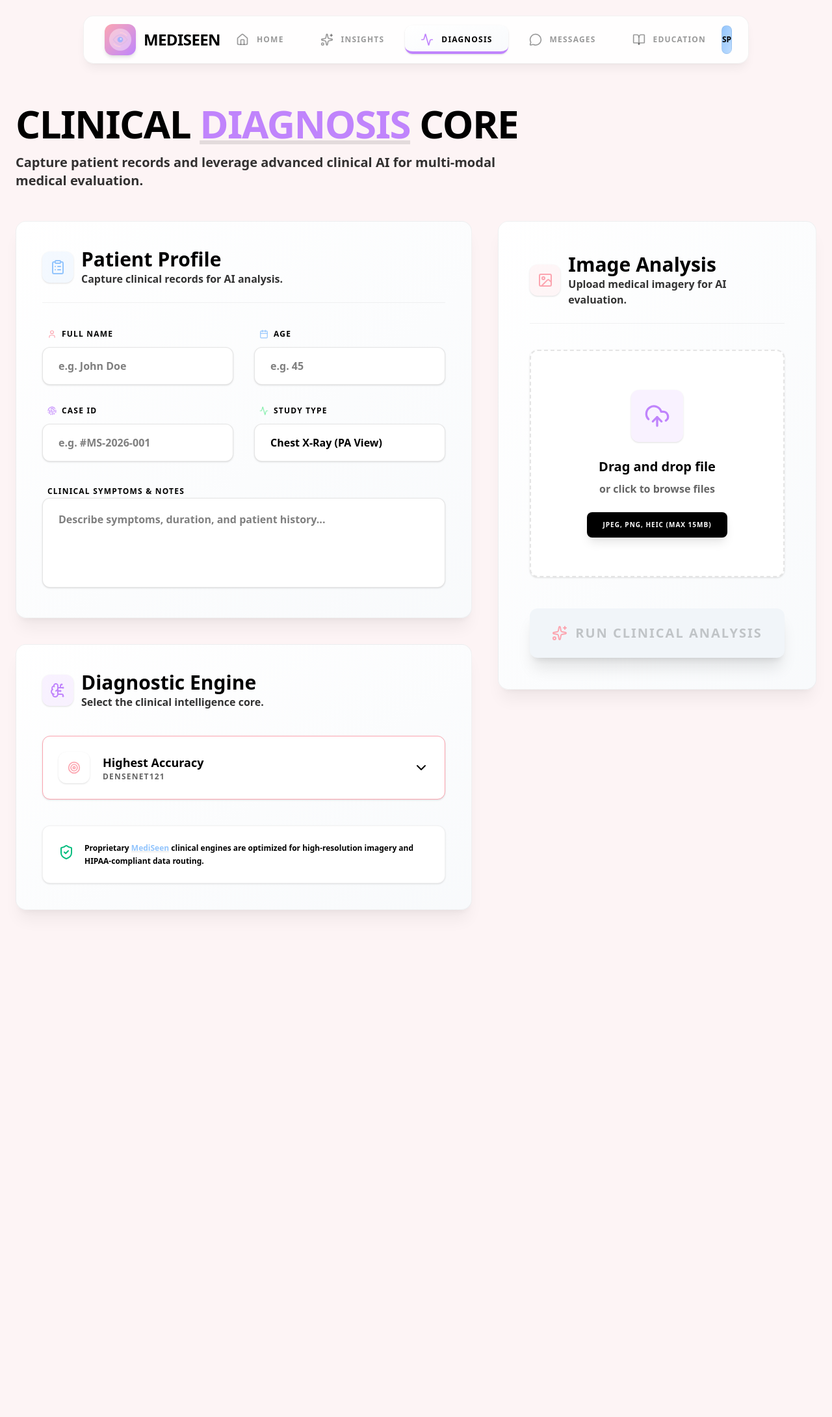
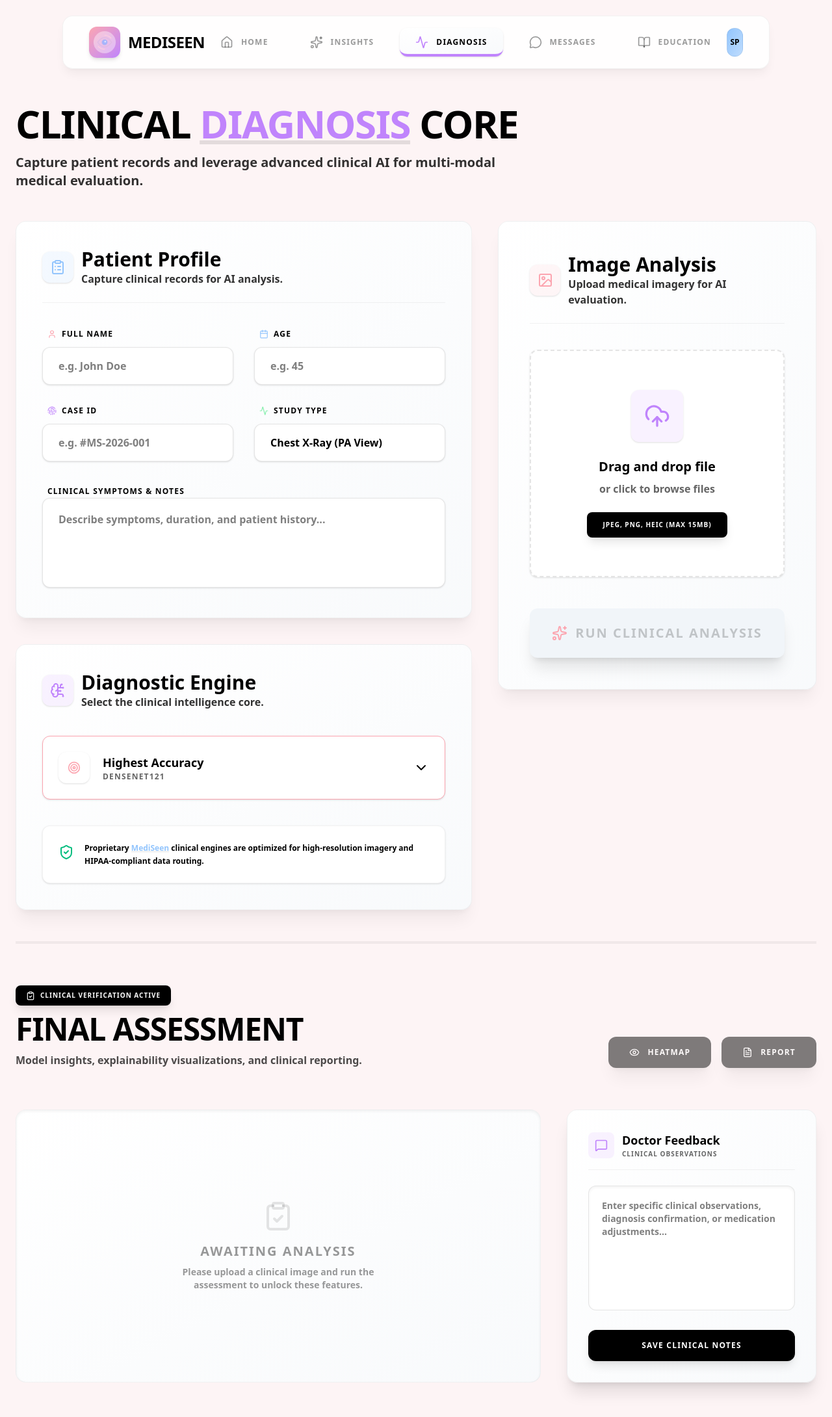
Before and after one commit to B-Acharekar/wiet-hackverse-2-0-hackathon-project-submission-aiml-701-wa05_hackmatrix, a Next.js app in the folder frontend/: page /diagnose in a window 1280 px wide. Shown: the top 2180 px of the page at 65% size. Before the commit the page ends 1576 px from the top, so only its background shows below. Built offline with nearby package versions, Linux system fonts and the light colour scheme.

Commit message:
feat: redesign ui to boxy style with heatmap and report features

```diff
--- a/frontend/app/components/HeatmapViewer.tsx
+++ b/frontend/app/components/HeatmapViewer.tsx
@@ -20,7 +20,7 @@ export default function HeatmapViewer({ originalImage, heatmapImage }: HeatmapVi
       viewport={{ once: true }}
       whileHover={{ y: -5 }}
       transition={{ duration: 0.6, ease: [0.22, 1, 0.36, 1] }}
-      className="w-full max-w-4xl mx-auto mt-8 bg-[#1E293B] rounded-3xl p-6 md:p-8 shadow-2xl border border-slate-800 transition-shadow duration-300"
+      className="w-full max-w-5xl mx-auto bg-slate-900 rounded-2xl p-8 md:p-10 shadow-2xl border border-white/10 transition-shadow duration-300"
     >
 
       {/* Header section */}
--- a/frontend/app/components/Navbar.tsx
+++ b/frontend/app/components/Navbar.tsx
@@ -26,8 +26,8 @@ export default function Navbar() {
   const pathname = usePathname()
 
   return (
-    <nav className="fixed top-6 left-1/2 -translate-x-1/2 z-50 w-[95%] max-w-5xl">
-      <div className="bg-white/90 backdrop-blur-xl border border-black/5 shadow-lg shadow-black/[0.05] rounded-2xl px-8 py-3 flex items-center justify-between">
+    <nav className="fixed top-6 left-1/2 -translate-x-1/2 z-50 w-[85%] max-w-6xl">
+      <div className="bg-white/90 backdrop-blur-xl border border-black/5 shadow-lg shadow-black/[0.05] rounded-2xl px-10 py-4 flex items-center justify-between">
         {/* Logo */}
         <Link href="/" className="flex items-center gap-3 group">
           <div className="w-12 h-12 rounded-xl bg-gradient-to-br from-pastel-pink to-pastel-violet flex items-center justify-center shadow-md group-hover:scale-105 transition-transform duration-500">
@@ -39,7 +39,7 @@ export default function Navbar() {
         </Link>
 
         {/* Navigation Tabs - Boxy Style */}
-        <div className="flex items-center gap-2">
+        <div className="flex items-center gap-4">
           {navItems.map((item) => {
             const isActive = item.path === "/"
               ? pathname === "/"
--- a/frontend/app/diagnose/page.tsx
+++ b/frontend/app/diagnose/page.tsx
@@ -60,16 +60,9 @@ export default function DiagnosePage() {
         </div>
       </div>
 
-      {/* Result Section (Full Width when analysis is done) */}
-      <AnimatePresence>
-        {analysisResult && (
-          <motion.div
-            initial={{ opacity: 0, y: 50 }}
-            animate={{ opacity: 1, y: 0 }}
-            exit={{ opacity: 0, scale: 0.95 }}
-            className="space-y-16 pt-16 border-t-4 border-black/5"
-          >
-            <div className="flex flex-col md:flex-row md:items-end justify-between gap-8">
+      {/* Result Section (Always visible containers, populated when analysis is done) */}
+      <div className="space-y-16 pt-16 border-t-4 border-black/5">
+        <div className="flex flex-col md:flex-row md:items-end justify-between gap-8">
                <div className="space-y-3">
                   <div className="inline-flex items-center gap-2 px-4 py-2 rounded-lg bg-black text-white text-[10px] font-black uppercase tracking-widest shadow-lg">
                     <ClipboardCheck className="w-3.5 h-3.5" /> Clinical Verification Active
@@ -82,29 +75,39 @@ export default function DiagnosePage() {
                <div className="flex flex-wrap gap-4">
                   <button
                     onClick={() => setShowHeatmap(!showHeatmap)}
-                    className={`flex items-center gap-3 px-8 py-4 rounded-xl font-black text-xs uppercase tracking-widest transition-all shadow-xl hover:scale-105 ${
+                    disabled={!analysisResult}
+                    className={`flex items-center gap-3 px-8 py-4 rounded-xl font-black text-xs uppercase tracking-widest transition-all shadow-xl hover:scale-105 disabled:opacity-50 disabled:cursor-not-allowed ${
                       showHeatmap ? 'bg-pastel-blue text-black border-2 border-black/10' : 'bg-black text-white'
                     }`}
                   >
                     <Eye className="w-4 h-4" />
-                    {showHeatmap ? 'Hide Heatmap' : 'Visual Heatmap'}
+                    {showHeatmap ? 'Hide Heatmap' : 'Heatmap'}
                   </button>
 
                   <button
                     onClick={() => setShowReport(!showReport)}
-                    className={`flex items-center gap-3 px-8 py-4 rounded-xl font-black text-xs uppercase tracking-widest transition-all shadow-xl hover:scale-105 ${
+                    disabled={!analysisResult}
+                    className={`flex items-center gap-3 px-8 py-4 rounded-xl font-black text-xs uppercase tracking-widest transition-all shadow-xl hover:scale-105 disabled:opacity-50 disabled:cursor-not-allowed ${
                       showReport ? 'bg-pastel-pink text-black border-2 border-black/10' : 'bg-black text-white'
                     }`}
                   >
                     <FileText className="w-4 h-4" />
-                    {showReport ? 'Hide Report' : 'Clinical Report'}
+                    {showReport ? 'Hide Report' : 'Report'}
                   </button>
                </div>
             </div>
 
             <div className="grid grid-cols-1 lg:grid-cols-3 gap-10">
                <div className="lg:col-span-2">
-                  <ResultPanel result={analysisResult} onReset={handleReset} />
+                  {analysisResult ? (
+                    <ResultPanel result={analysisResult} onReset={handleReset} />
+                  ) : (
+                    <div className="h-full min-h-[400px] w-full bg-gradient-to-br from-white to-slate-50 rounded-2xl p-10 md:p-12 shadow-inner border border-black/5 flex flex-col items-center justify-center text-center">
+                       <ClipboardCheck className="w-12 h-12 text-black/10 mb-4" />
+                       <h3 className="text-xl font-black text-black uppercase tracking-widest mb-2 opacity-40">Awaiting Analysis</h3>
+                       <p className="text-black font-bold text-sm max-w-xs opacity-40">Please upload a clinical image and run the assessment to unlock these features.</p>
+                    </div>
+                  )}
                </div>
 
                {/* DOCTOR FEEDBACK SECTION */}
@@ -115,7 +118,7 @@ export default function DiagnosePage() {
                         <MessageSquare className="w-5 h-5" />
                       </div>
                       <div>
-                        <h3 className="text-lg font-black text-black">Doctor's Feedback</h3>
+                        <h3 className="text-lg font-black text-black">Doctor Feedback</h3>
                         <p className="text-[10px] font-black text-black uppercase opacity-60 tracking-widest">Clinical Observations</p>
                       </div>
                     </div>
@@ -152,7 +155,7 @@ export default function DiagnosePage() {
 
             {/* CLINICAL REPORT PREVIEW */}
             <AnimatePresence>
-              {showReport && (
+              {showReport && analysisResult && (
                 <motion.section
                   initial={{ opacity: 0, scale: 0.98 }}
                   animate={{ opacity: 1, scale: 1 }}
@@ -242,9 +245,7 @@ export default function DiagnosePage() {
                 </motion.section>
               )}
             </AnimatePresence>
-          </motion.div>
-        )}
-      </AnimatePresence>
+      </div>
     </div>
   )
 }
--- a/frontend/app/page.tsx
+++ b/frontend/app/page.tsx
@@ -127,10 +127,10 @@ export default function Home() {
 
         <div className="grid grid-cols-1 lg:grid-cols-2 gap-10">
           {/* Lungs Knowledge Card */}
-          <Link href="/disease-info?id=pneumonia" className="group">
+          <Link href="/disease-info?id=pneumonia" className="group block h-full">
             <motion.div
               whileHover={{ y: -5 }}
-              className="bg-gradient-to-br from-white to-slate-50 rounded-2xl border border-black/10 p-10 flex items-center gap-10 shadow-sm hover:shadow-2xl transition-all duration-500 overflow-hidden relative"
+              className="bg-gradient-to-br from-white to-slate-50 rounded-2xl border border-black/10 p-10 flex items-center gap-10 shadow-sm hover:shadow-2xl transition-all duration-500 overflow-hidden relative h-full"
             >
               <div className="absolute top-0 right-0 w-32 h-32 bg-pastel-green/10 rounded-full -mr-16 -mt-16"></div>
               <div className="relative z-10 w-44 h-44 flex-shrink-0">
@@ -150,10 +150,10 @@ export default function Home() {
           </Link>
 
           {/* Skin Knowledge Card */}
-          <Link href="/disease-info?id=skin-rash" className="group">
+          <Link href="/disease-info?id=skin-rash" className="group block h-full">
             <motion.div
               whileHover={{ y: -5 }}
-              className="bg-gradient-to-br from-white to-slate-50 rounded-2xl border border-black/10 p-10 flex items-center gap-10 shadow-sm hover:shadow-2xl transition-all duration-500 overflow-hidden relative"
+              className="bg-gradient-to-br from-white to-slate-50 rounded-2xl border border-black/10 p-10 flex items-center gap-10 shadow-sm hover:shadow-2xl transition-all duration-500 overflow-hidden relative h-full"
             >
               <div className="absolute top-0 right-0 w-32 h-32 bg-pastel-pink/10 rounded-full -mr-16 -mt-16"></div>
               <div className="relative z-10 w-44 h-44 flex-shrink-0">
```
